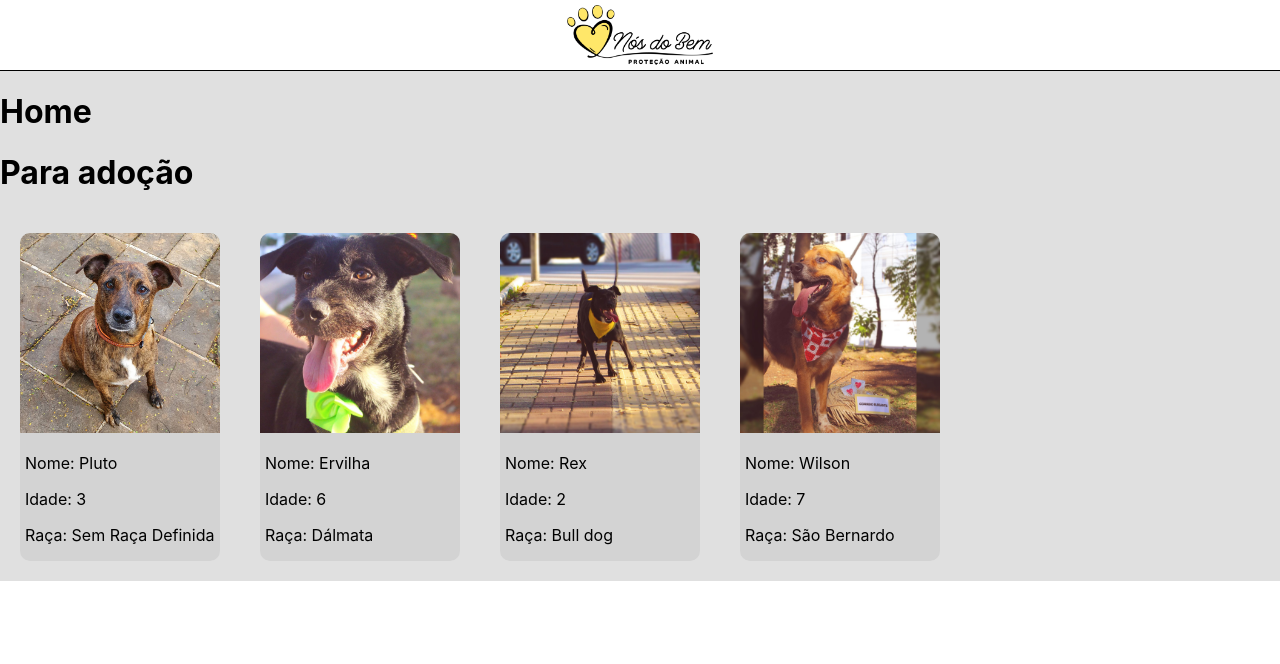
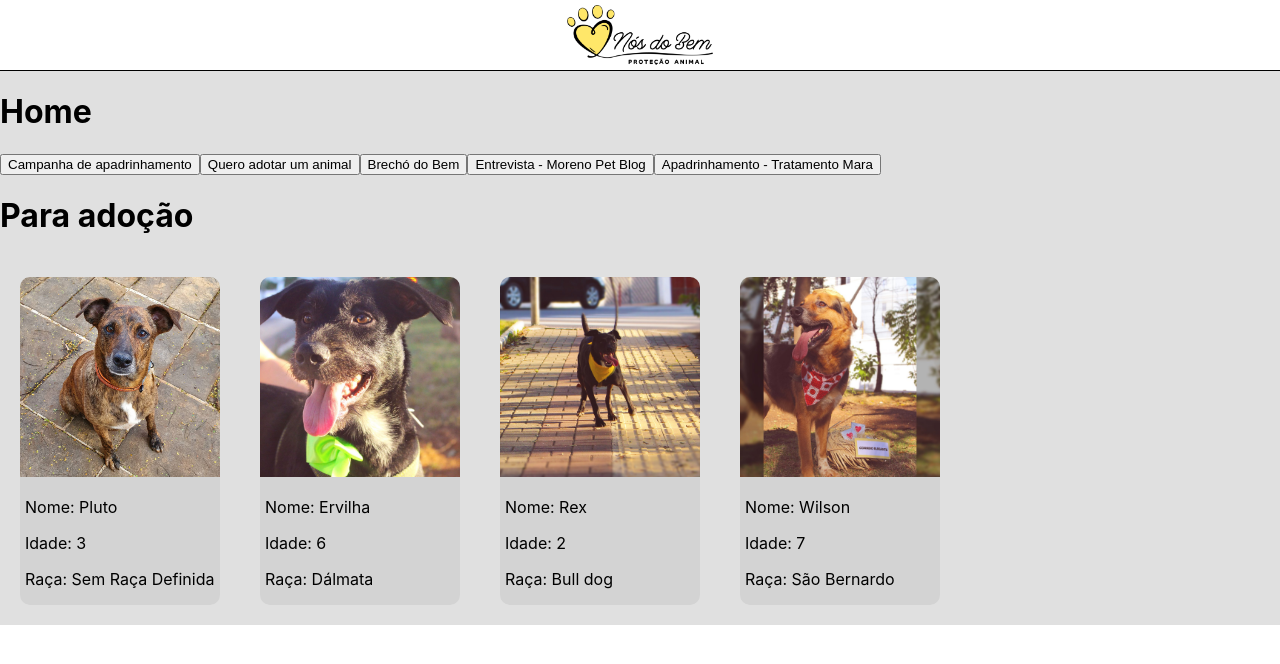
Before and after one commit to NeusaWilbert/nos-do-bem, a React (Create React App) app: page / in a window 1280 px wide. Shown: the top 664 px of the page. Built offline with nearby package versions, Linux system fonts and the light colour scheme.

Commit message:
Creates Menu component

```diff
--- /dev/null
+++ b/src/components/Menu/index.js
@@ -0,0 +1,15 @@
+import React from "react";
+
+const Menu = () => {
+  return (
+    <div>
+      <button>Campanha de apadrinhamento</button>
+      <button>Quero adotar um animal</button>
+      <button>Brechó do Bem</button>
+      <button>Entrevista - Moreno Pet Blog</button>
+      <button>Apadrinhamento - Tratamento Mara</button>
+    </div>
+  );
+};
+
+export default Menu;
--- a/src/pages/Home/index.js
+++ b/src/pages/Home/index.js
@@ -1,11 +1,13 @@
 import React from "react";
 
 import Gallery from "../../components/Gallery";
+import Menu from "../../components/Menu";
 
 const Home = () => {
   return (
     <>
       <h1>Home</h1>
+      <Menu />
       <Gallery />
     </>
   );
```
